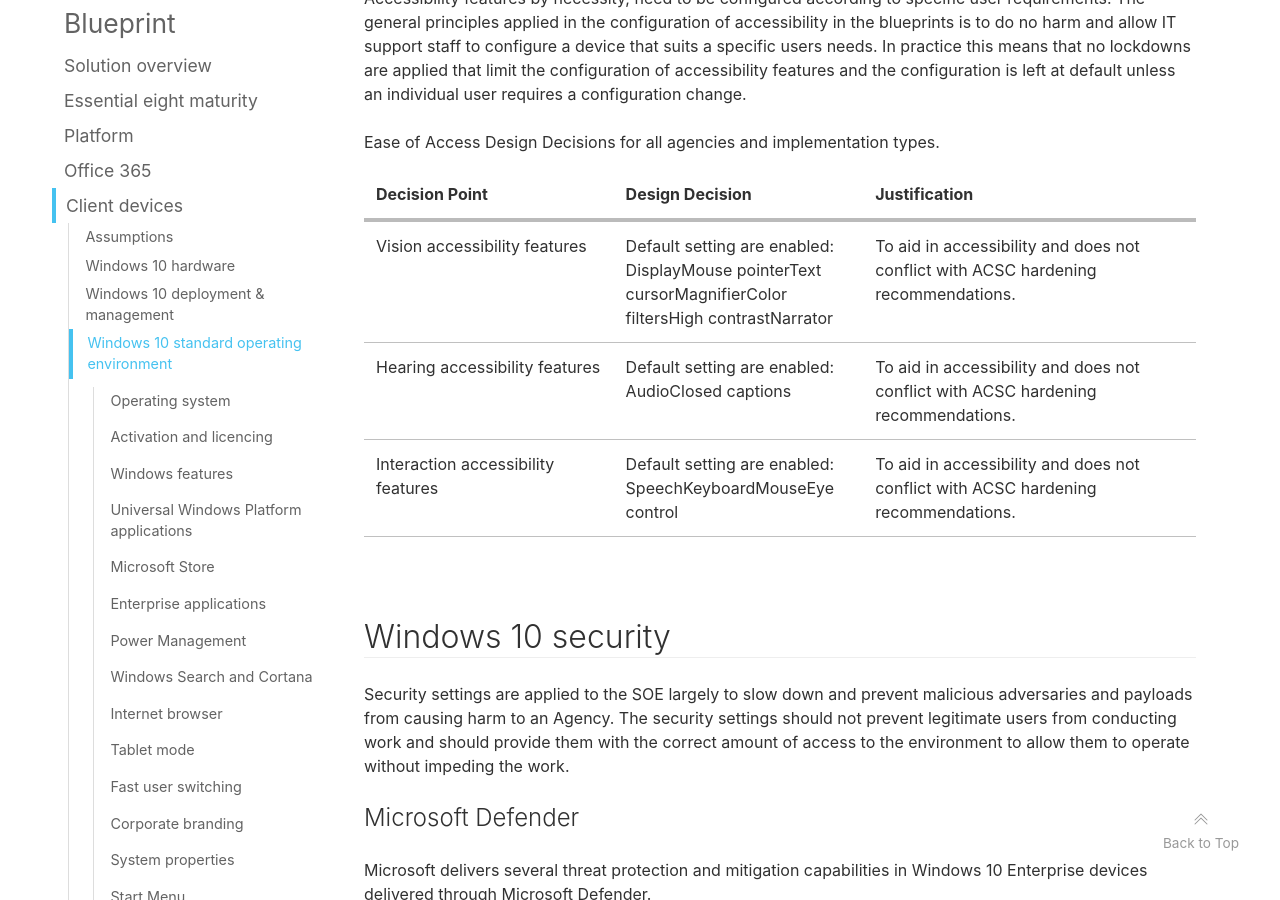
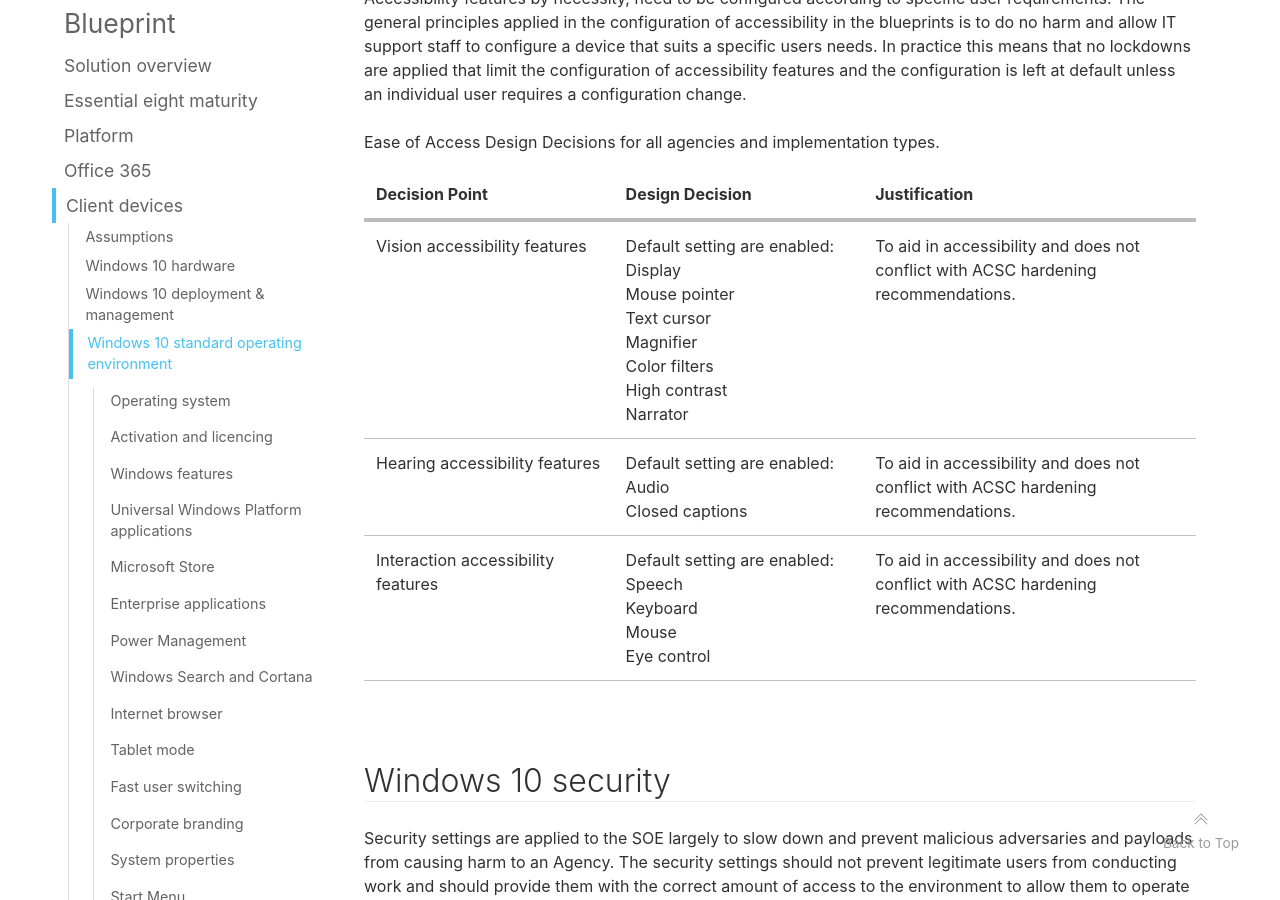
Before and after one commit to ASD-Blueprint/desktop.gov.au, a Jekyll site: the page built from blueprint/client-devices.md, in a window 1280 px wide and 900 px high, scrolled down 46390 px. Built offline with Jekyll 4.4.1, drawn with Linux system fonts in a browser that asks for light colours; comment, search, counter and statistics services are not loaded.

Commit message:
Update client-devices.md

```diff
--- a/blueprint/client-devices.md
+++ b/blueprint/client-devices.md
@@ -881,9 +881,9 @@
 
 Decision Point | Design Decision | Justification
 --- | --- | ---
-Vision accessibility features	| Default setting are enabled:<br>DisplayMouse pointerText cursorMagnifierColor filtersHigh contrastNarrator | To aid in accessibility and does not conflict with ACSC hardening recommendations.
-Hearing accessibility features	| Default setting are enabled:<br>AudioClosed captions | To aid in accessibility and does not conflict with ACSC hardening recommendations.
-Interaction accessibility features	| Default setting are enabled:<br>SpeechKeyboardMouseEye control | To aid in accessibility and does not conflict with ACSC hardening recommendations.
+Vision accessibility features	| Default setting are enabled:<br>Display<br>Mouse pointer<br>Text cursor<br>Magnifier<br>Color filters<br>High contrast<br>Narrator | To aid in accessibility and does not conflict with ACSC hardening recommendations.
+Hearing accessibility features	| Default setting are enabled:<br>Audio<br>Closed captions | To aid in accessibility and does not conflict with ACSC hardening recommendations.
+Interaction accessibility features	| Default setting are enabled:<br>Speech<br>Keyboard<br>Mouse<br>Eye control | To aid in accessibility and does not conflict with ACSC hardening recommendations.
 
 ## Windows 10 security
 
```
